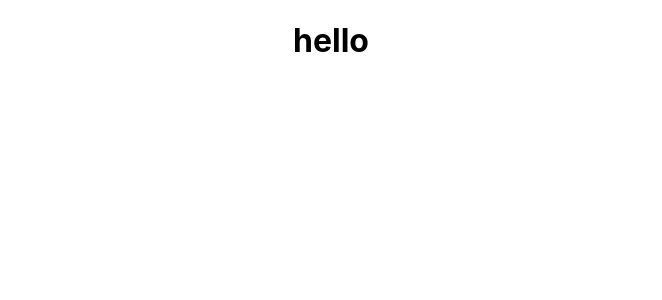
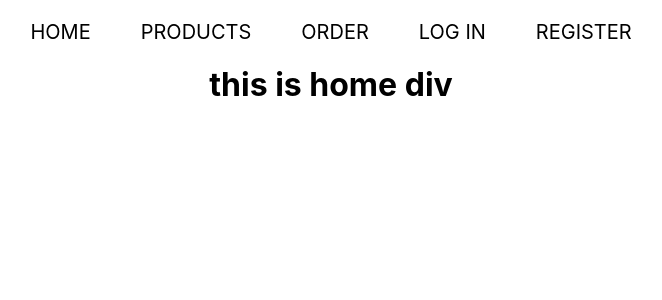
Before and after one commit to Nahid-khandakar/router-firebase-integration, a React (Create React App) app: page / in a window 1280 px wide. Shown: the top 300 px of the page, without its empty margins (309-971 px from the left). Built offline with nearby package versions, Linux system fonts and the light colour scheme.

Commit message:
componet add and update navbar

```diff
--- a/src/App.js
+++ b/src/App.js
@@ -1,10 +1,23 @@
-import logo from './logo.svg';
+
+import { Route, Routes } from 'react-router-dom';
 import './App.css';
+import Home from './component/Home/Home'
+import Login from './component/Login/Login'
+import Navbar from './component/Navbar/Navbar';
+import Register from './component/Register/Register'
 
 function App() {
   return (
     <div className="App">
-      <h1>hello</h1>
+      <Navbar></Navbar>
+      <Routes>
+
+        <Route path='/' element={<Home />}></Route>
+        <Route path='/home' element={<Home />}></Route>
+        <Route path='/login' element={<Login />}></Route>
+        <Route path='/register' element={<Register />}></Route>
+
+      </Routes>
     </div>
   );
 }
--- /dev/null
+++ b/src/component/Home/Home.js
@@ -0,0 +1,12 @@
+import React from 'react';
+import './Home.css'
+
+const Home = () => {
+    return (
+        <div>
+            <h1>this is home div</h1>
+        </div>
+    );
+};
+
+export default Home;
--- /dev/null
+++ b/src/component/Login/Login.js
@@ -0,0 +1,12 @@
+import React from 'react';
+import './Login.css'
+
+const Login = () => {
+    return (
+        <div>
+            <h2>this is login div</h2>
+        </div>
+    );
+};
+
+export default Login;
--- /dev/null
+++ b/src/component/Navbar/Navbar.css
@@ -0,0 +1,14 @@
+.link-style {
+    margin-top: 20px;
+}
+
+.link-style a {
+    text-decoration: none;
+    margin: 25px;
+    font-size: 20px;
+    color: black;
+}
+
+.link-style a :hover {
+    color: crimson;
+}
--- /dev/null
+++ b/src/component/Navbar/Navbar.js
@@ -0,0 +1,18 @@
+import React from 'react';
+import { Link } from 'react-router-dom';
+import './Navbar.css'
+
+const Navbar = () => {
+    return (
+        <nav className='link-style'>
+            <Link to='/home'>HOME</Link>
+            <Link to='/products'>PRODUCTS</Link>
+            <Link to='order'>ORDER</Link>
+            <Link to='/login'>LOG IN</Link>
+            <Link to='/register'>REGISTER</Link>
+
+        </nav>
+    );
+};
+
+export default Navbar;
--- /dev/null
+++ b/src/component/Register/Register.js
@@ -0,0 +1,12 @@
+import React from 'react';
+import './Register.css'
+
+const Register = () => {
+    return (
+        <div>
+            <h1>This is register</h1>
+        </div>
+    );
+};
+
+export default Register;
```
Also changed, not shown: src/firebase.init.js (added, +19 -0 lines), src/component/Home/Home.css (added), src/component/Login/Login.css (added), src/component/Register/Register.css (added).
